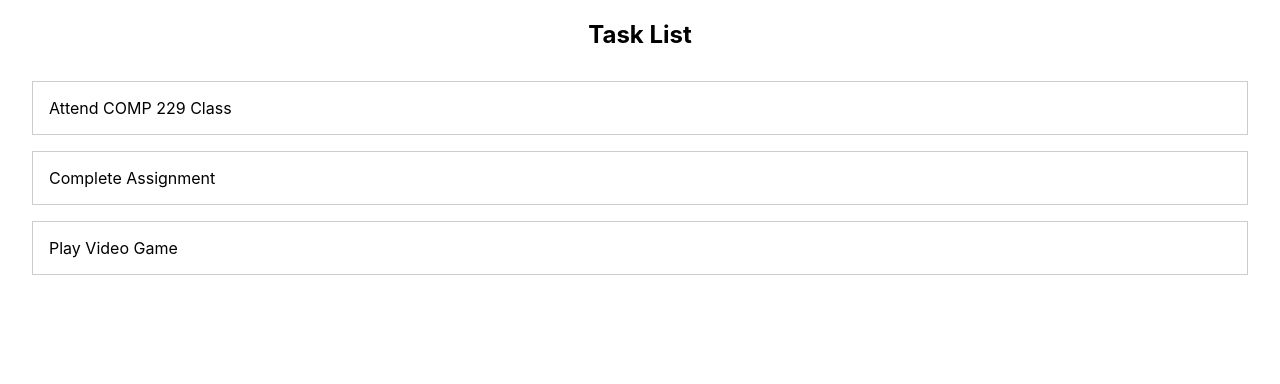
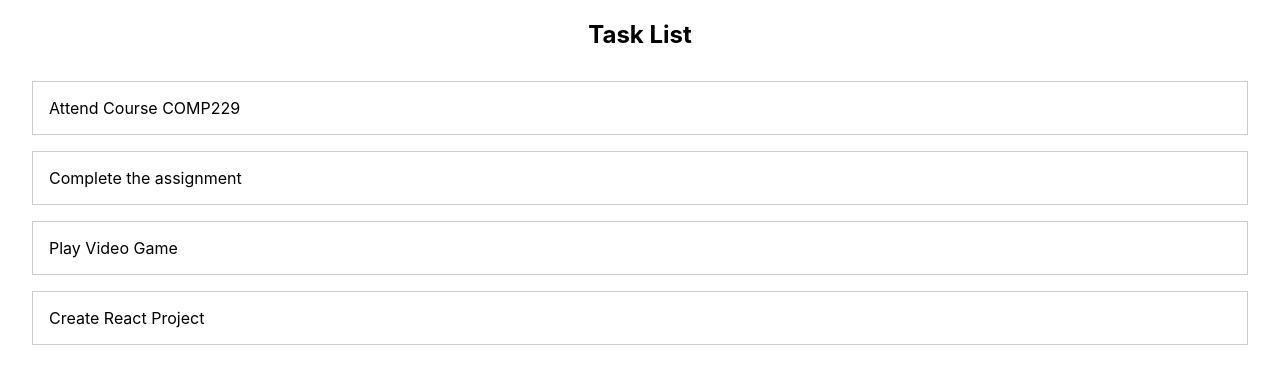
Before and after one commit to krunalsukhwani/task-app, a React (Create React App) app: page / in a window 1280 px wide. Shown: the top 384 px of the page. Built offline with nearby package versions, Linux system fonts and the light colour scheme.

Commit message:
Props and rendering data

```diff
--- a/src/App.js
+++ b/src/App.js
@@ -4,10 +4,19 @@ import "./App.css";
 import TaskList from "./Components/TaskList/TaskList";
 
 const App = () => {
+
+  const courseTasks = [
+    {id:"task1", text: "Attend Course COMP229"},
+    {id:"task2", text: "Complete the assignment"},
+    {id:"task3", text: "Play Video Game"},
+    {id:"task4", text: "Create React Project"},
+  ];
+
   return (
     <div className="course-tasks">
       <h2>Task List</h2>
-      <TaskList />
+      {/* tasks props holds the array reference  */}
+      <TaskList tasks={courseTasks}/>
     </div>
   );
 };
--- a/src/Components/TaskList/TaskList.js
+++ b/src/Components/TaskList/TaskList.js
@@ -1,12 +1,13 @@
 import React from "react";
 import "./TaskList.css";
 
-const TaskList = () => {
+const TaskList = (props) => {
   return (
-    <ul className="task-list">
-      <li>Attend COMP 229 Class</li>
-      <li>Complete Assignment</li>
-      <li>Play Video Game</li>
+    <ul className="task-list">{
+        props.tasks.map((task) => {
+            return <li key={task.id}>{task.text}</li>;
+        })
+    }
     </ul>
   );
 };
```
